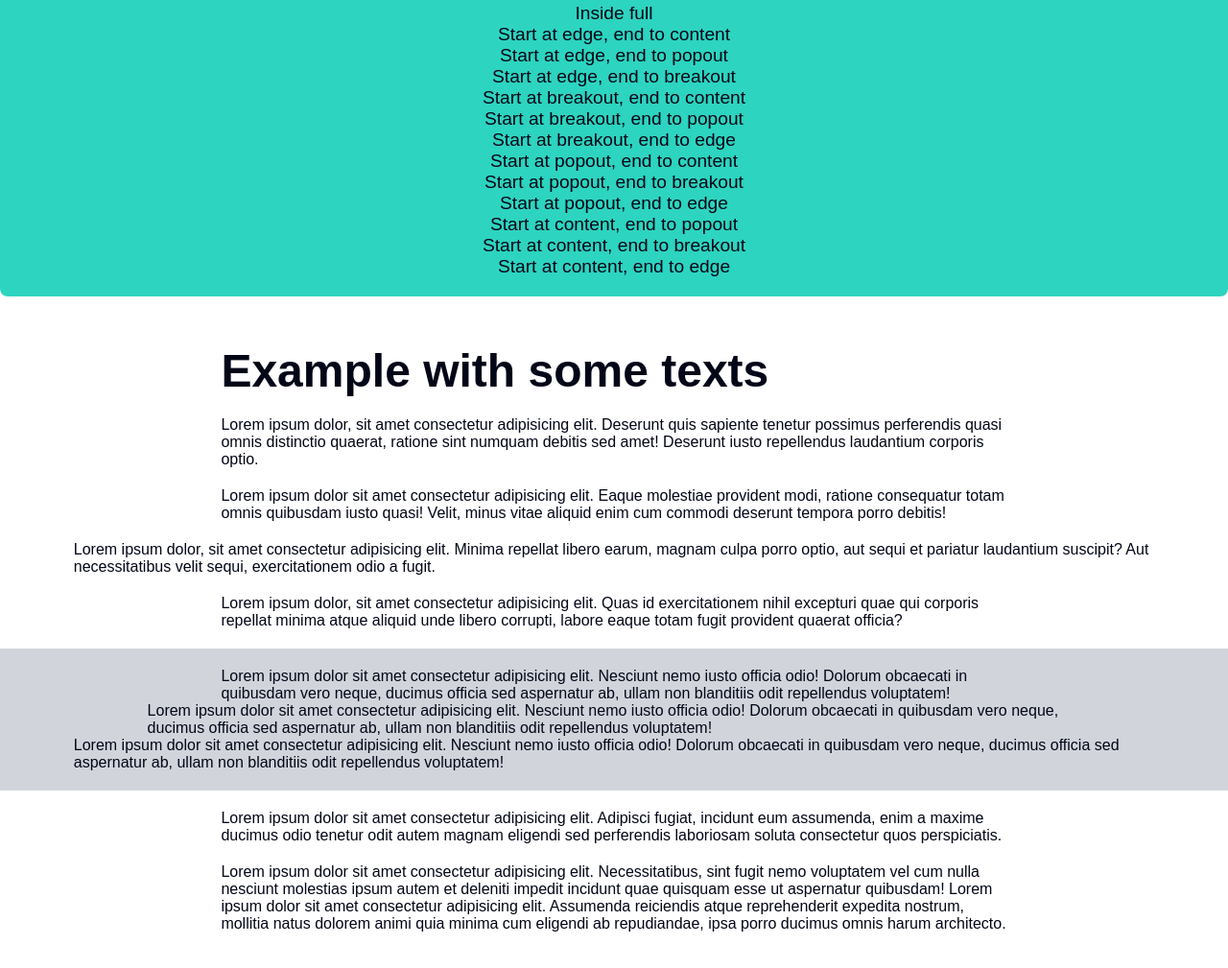
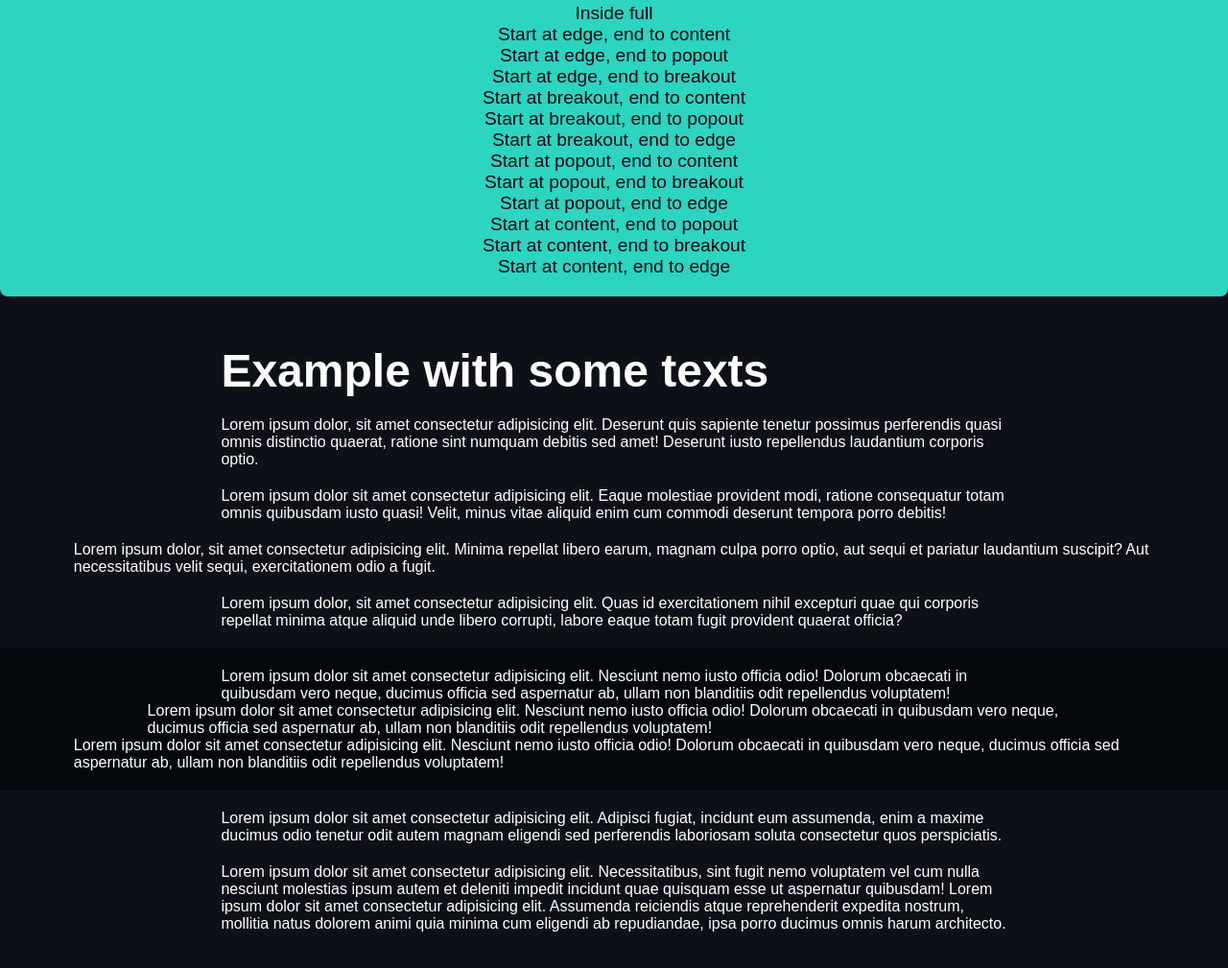
Before and after one commit to spicrd/b4ckbone, a website: page example/index.html in a window 1280 px wide. Shown: the part 1409-2418 px from the top of the page at 96% size. Drawn offline with Linux system fonts and the light colour scheme.

Commit message:
Update the background-color of the example

```diff
--- a/example/style.css
+++ b/example/style.css
@@ -3,6 +3,10 @@
     --popout-color: #facc15;
     --breakout-color: #4ade80;
     --edge-color: #2dd4bf;
+}
+
+html {
+    background: #0d1117;
 }
 
 * {
@@ -14,26 +18,26 @@
 h1 {
     font-family: Arial, Helvetica, sans-serif;
     font-size: 5rem;
-    color: #020617;
+    color: white;
     text-align: center;
 }
 
 h2 {
     font-family: Arial, Helvetica, sans-serif;
     font-size: 3rem;
-    color: #020617;
+    color: white;
 }
 
 p {
     font-family: Arial, Helvetica, sans-serif;
     font-size: 1rem;
-    color: #020617;
+    color: white;
 }
 
 section {
     margin: 0 !important;
     padding: 20px 0;
-    background: #d1d5db;
+    background: rgb(3,8,12);
 }
 
 .b4ckbone {
```
